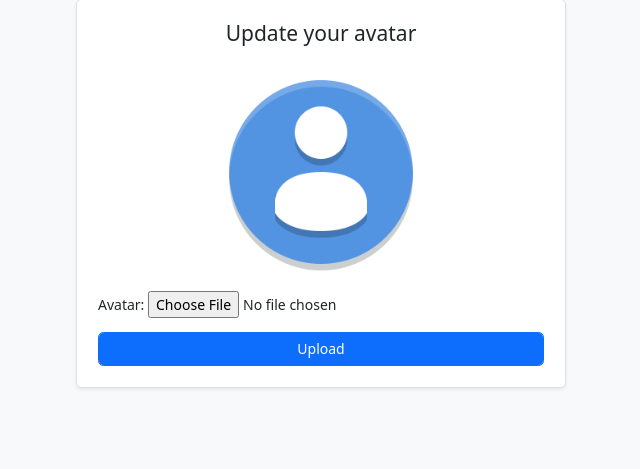
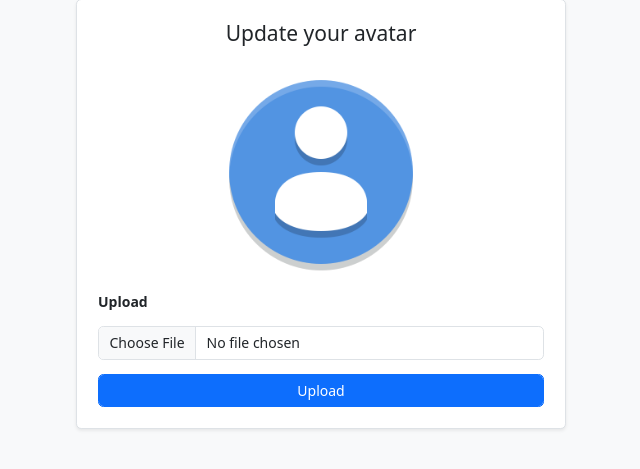
Before and after one commit to ngothikimoanh/hrm-django, a Django app: template src/account/templates/account/pages/user/profile/edit_avatar.html in a window 1280 px wide. Shown: the part 93-562 px from the top of the page, without its empty margins (319-959 px from the left). Run offline with Django 5.2, Linux system fonts and the light colour scheme; the template is opened without the code that fills it, so the values that code supplies are empty; parts of the project's set-up code (start-up, migrations or seed data) failed here and were passed over.

Commit message:
fix upload avatar

```diff
--- a/src/account/templates/account/pages/user/profile.html
+++ b/src/account/templates/account/pages/user/profile.html
@@ -23,7 +23,7 @@
         </div>
 
         <div class="p-2 flex-shrink-1">
-          <img src="{% if user.avatar %}{{ user.avatar.url }}{% else %}{% static 'images/default_avatar.png' %}{% endif %}" alt="avatar" class="rounded-circle object-fit-cover" style="width:4rem; height:4rem;">
+          <img class="rounded-circle object-fit-cover" src=" {{ user.avatar.url }}" onerror="this.src='/static/images/default_avatar.png'" alt="avatar" style="width:4rem; height:4rem;">
         </div>
     </li>
 
--- a/src/account/templates/account/pages/user/profile/edit_avatar.html
+++ b/src/account/templates/account/pages/user/profile/edit_avatar.html
@@ -14,12 +14,12 @@
   <form method="POST" enctype="multipart/form-data">
     {% csrf_token %}
 
-    <img class="rounded mx-auto d-block mb-3" src="{% if user.avatar %}{{ user.avatar.url }}{% else %}{% static 'images/default_avatar.png' %}{% endif %}" alt="avatar" style="width:15rem; height:15rem>
+    <img class="rounded mx-auto d-block mb-3" src="{{ user.avatar.url }}" onerror="this.src='/static/images/default_avatar.png'" alt="avatar" style="width:15rem; height:15rem">
 
-    <p>
-      <label for="id_avatar">Avatar:</label>
-      <input type="file" name="avatar">
-    </p>
+    <div class=" mb-3">
+      <label class="mb-3 fw-bold" for="avatar">Upload</label>
+      <input type="file" class="form-control" id="avatar" name="avatar">
+    </div>
 
     <button class="form-control btn btn-primary" type="submit">Upload</button>
   </form>
--- a/src/main/settings.py
+++ b/src/main/settings.py
@@ -154,3 +154,4 @@ MEDIA_ROOT = BASE_DIR.parent / ".media"
 
 STATIC_URL = "/static/"
 STATICFILES_DIRS = [BASE_DIR.parent / ".static"]
+STATICFILES_DIRS = [d for d in STATICFILES_DIRS if d.exists()]
```
Also changed, not shown: src/account/models/user.py (+7 -1 lines), src/account/migrations/0016_alter_user_avatar.py (added).
